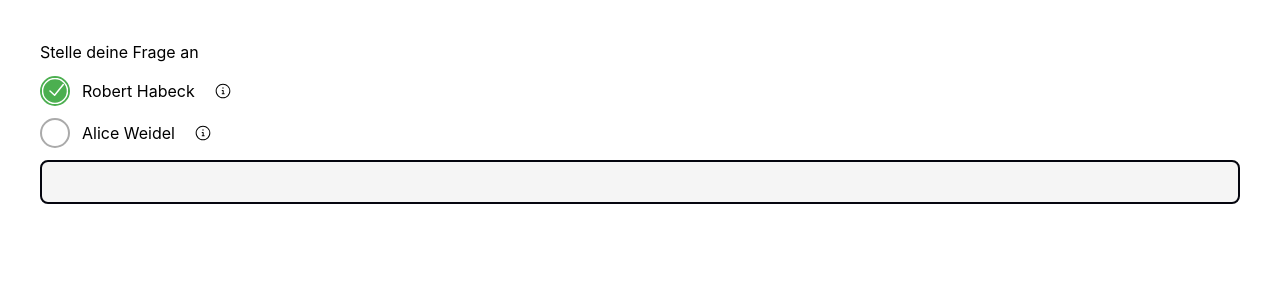
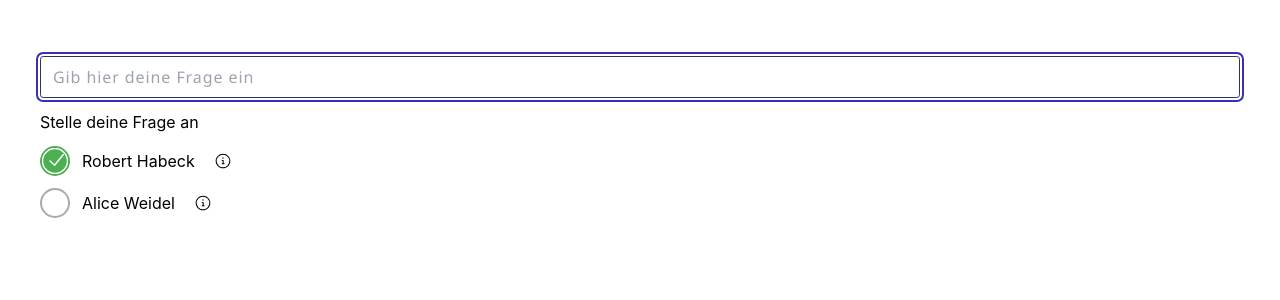
Before and after one commit to potpiejimmy/ask-a-person, a React (Create React App) app: page / in a window 1280 px wide. Shown: the top 300 px of the page. Built offline with nearby package versions, Linux system fonts and the light colour scheme.

Commit message:
ui changes

```diff
--- a/public/index.html
+++ b/public/index.html
@@ -24,7 +24,7 @@
       work correctly both with client-side routing and a non-root public URL.
       Learn how to configure a non-root public URL by running `npm run build`.
     -->
-    <title>React App</title>
+    <title>Frag den Kandidaten</title>
   </head>
   <body>
     <noscript>You need to enable JavaScript to run this app.</noscript>
--- a/src/App.css
+++ b/src/App.css
@@ -1,92 +1,56 @@
-.input {
+/* From Uiverse.io by Allyhere */
+.input-container {
+  --c-text: rgb(50, 50, 80);
+  --c-bg: rgb(252, 252, 252);
+  --c-outline: rgb(55, 45 , 190);
+  display: grid;
+  gap: 1ch;
+  position: relative;
   width: 100%;
-  height: 44px;
-  background-color: #05060f0a;
-  border-radius: .5rem;
-  padding: 0 1rem;
-  border: 2px solid transparent;
-  font-size: 1rem;
-  transition: border-color .3s cubic-bezier(.25,.01,.25,1) 0s, color .3s cubic-bezier(.25,.01,.25,1) 0s,background .2s cubic-bezier(.25,.01,.25,1) 0s;
+  font-family: 'Segoe UI', Tahoma, Geneva, Verdana, sans-serif;
+  color: black;
 }
 
-.label {
-  display: block;
-  margin-bottom: .3rem;
-  font-size: .9rem;
-  font-weight: bold;
-  color: #05060f99;
-  transition: color .3s cubic-bezier(.25,.01,.25,1) 0s;
+.input-field {
+  padding: 0.5em 0.75em;
+  border-radius: 0.2em;
+  border: 1px solid var(--c-border, currentColor);
+  color: var(--c-text);
+  font-size: 1rem;
+  letter-spacing: 0.1ch;
+  width: 100%;
 }
 
-.input:hover, .input:focus, .input-group:hover .input {
-  outline: none;
-  border-color: #05060f;
-}
-
-.input-group:hover .label, .input:focus {
-  color: #05060fc2;
-}
-
-.checkbox {
-  position: relative;
-  display: inline-block;
-  vertical-align: middle;
-  margin-right: 20px;
-}
-
-.checkbox input[type="checkbox"] {
-  position: absolute;
-  opacity: 0;
-}
-
-.checkbox-circle {
-  position: relative;
-  display: inline-block;
-  width: 30px;
-  height: 30px;
-  border-radius: 50%;
-  border: 2px solid #aaa;
-  transition: all 0.3s;
-}
-
-.checkbox input[type="checkbox"]:checked ~ .checkbox-circle {
-  background: #4CAF50;
-  border-color: #4CAF50;
-}
-
-.checkmark {
-  position: absolute;
-  top: 0;
-  left: 0;
-  fill: none;
-  stroke: #fff;
-  stroke-width: 3;
-  stroke-linecap: round;
-  stroke-linejoin: round;
-  opacity: 0;
-  transition: all 0.3s;
-}
-
-.checkbox input[type="checkbox"]:checked ~ .checkbox-circle .checkmark {
+.input-field:not(:placeholder-shown) + .input-label {
+  transform: translateY(-220%);
   opacity: 1;
 }
 
-.checkmark-circle {
-  stroke-dasharray: 166;
-  stroke-dashoffset: 166;
-  transition: stroke-dashoffset 0.3s;
+.input-field:invalid {
+  --c-border: rgb(230, 85, 60);
+  --c-text: rgb(230, 85, 60);
+  --c-outline: rgb(230, 85, 60);
 }
 
-.checkbox input[type="checkbox"]:checked ~ .checkbox-circle .checkmark-circle {
-  stroke-dashoffset: 0;
+.input-field:is(:disabled, :read-only) {
+  --c-border: rgb(150, 150, 150);
+  --c-text: rgb(170, 170, 170);
 }
 
-.checkmark-kick {
-  stroke-dasharray: 50;
-  stroke-dashoffset: 50;
-  transition: stroke-dashoffset 0.3s;
+.input-field:is(:focus, :focus-visible) {
+  outline: 2px solid var(--c-outline);
+  outline-offset: 2px;
 }
 
-.checkbox input[type="checkbox"]:checked ~ .checkbox-circle .checkmark-kick {
-  stroke-dashoffset: 0;
+.input-label {
+  --timing: 200ms ease-in;
+  position: absolute;
+  left: 0;
+  top: 50%;
+  transition: transform var(--timing),
+    opacity var(--timing);
+  transform: translateY(-50%);
+  opacity: 0;
+  color: var(--c-text);
+  font-weight: 500;
 }
--- a/src/App.tsx
+++ b/src/App.tsx
@@ -61,7 +61,14 @@
   }
 
   return (
-    <div className="m-10 flex flex-col gap-3">
+    <div className="mx-10 my-14 flex flex-col gap-3">
+      <div>
+        <p className="input-container">
+            <input disabled={getSelectedPersonsCount()===0} readOnly={loading} autoFocus onKeyUp={onkeyup} onChange={e=>setQuestion(e.target.value)}
+                   type="text" placeholder="Gib hier deine Frage ein" name="text" id="text" className="input-field"/>
+            <label className="input-label">Deine Frage:</label>
+        </p>
+      </div>
       <div>Stelle deine Frage an</div>
       {Object.keys(availablePersons).map((key) => (
           <div key={key}>
@@ -72,9 +79,6 @@
           </div>
         )
       )}
-      <div>
-        <input disabled={getSelectedPersonsCount()===0} readOnly={loading} autoFocus name="Question" id="question" value={question} className="input" type="email" size={60} onKeyUp={onkeyup} onChange={e=>setQuestion(e.target.value)}/>
-      </div>
       {responseTitle.length > 0 && <div className="font-bold">Frage:</div>}
       <div>
         {responseTitle}
--- /dev/null
+++ b/src/components/Checkbox.css
@@ -0,0 +1,63 @@
+.checkbox {
+    position: relative;
+    display: inline-block;
+    vertical-align: middle;
+    margin-right: 20px;
+}
+
+.checkbox input[type="checkbox"] {
+    position: absolute;
+    opacity: 0;
+}
+
+.checkbox-circle {
+    position: relative;
+    display: inline-block;
+    width: 30px;
+    height: 30px;
+    border-radius: 50%;
+    border: 2px solid #aaa;
+    transition: all 0.3s;
+}
+
+.checkbox input[type="checkbox"]:checked~.checkbox-circle {
+    background: #4CAF50;
+    border-color: #4CAF50;
+}
+
+.checkmark {
+    position: absolute;
+    top: 0;
+    left: 0;
+    fill: none;
+    stroke: #fff;
+    stroke-width: 3;
+    stroke-linecap: round;
+    stroke-linejoin: round;
+    opacity: 0;
+    transition: all 0.3s;
+}
+
+.checkbox input[type="checkbox"]:checked~.checkbox-circle .checkmark {
+    opacity: 1;
+}
+
+.checkmark-circle {
+    stroke-dasharray: 166;
+    stroke-dashoffset: 166;
+    transition: stroke-dashoffset 0.3s;
+}
+
+.checkbox input[type="checkbox"]:checked~.checkbox-circle .checkmark-circle {
+    stroke-dashoffset: 0;
+}
+
+.checkmark-kick {
+    stroke-dasharray: 50;
+    stroke-dashoffset: 50;
+    transition: stroke-dashoffset 0.3s;
+}
+
+.checkbox input[type="checkbox"]:checked~.checkbox-circle .checkmark-kick {
+    stroke-dashoffset: 0;
+}
--- a/src/components/Checkbox.tsx
+++ b/src/components/Checkbox.tsx
@@ -1,4 +1,4 @@
-import React from "react";
+import "./Checkbox.css";
 
 interface CheckboxProps {
     id: string;
```
Also changed, not shown: public/manifest.json.
